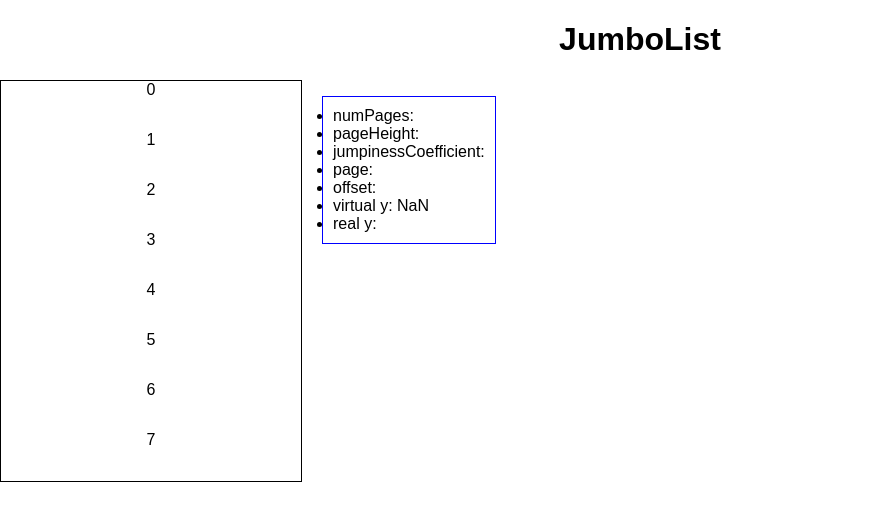
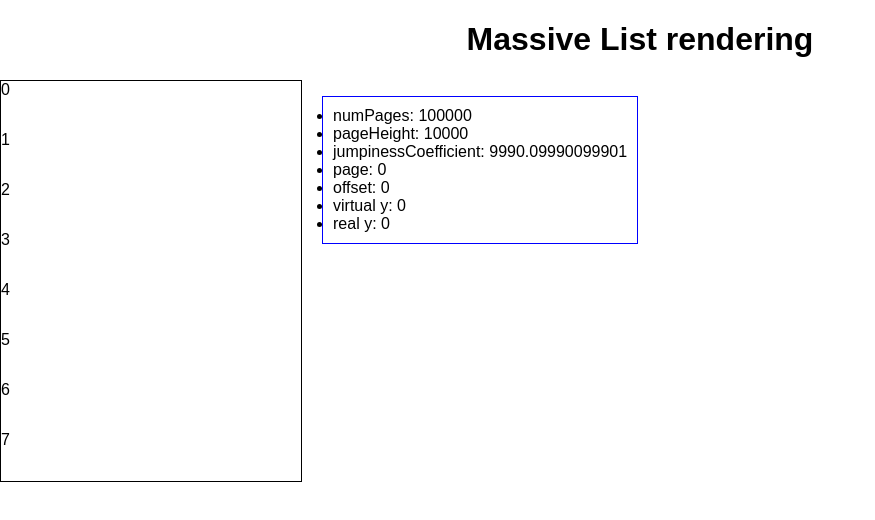
Before and after one commit to benkeen/macroscroller, a React (Create React App) app: page / in a window 1280 px wide. Shown: the top 520 px of the page, without its empty margins (0-875 px from the left). Built offline with nearby package versions, Linux system fonts and the light colour scheme.

Commit message:
fun with math

```diff
--- a/src/App.js
+++ b/src/App.js
@@ -4,7 +4,7 @@ import './App.css';
 
 
 const data = [];
-for (let i=0; i<2000; i++) {
+for (let i=0; i<10000; i++) {
 	data.push(i);
 }
 
@@ -40,7 +40,7 @@ const App = () => {
 
 	return (
 		<div className="App">
-			<h1>JumboList</h1>
+			<h1>Massive List rendering</h1>
 
 			<MongoList
 				height={400}
--- a/src/MongoList.js
+++ b/src/MongoList.js
@@ -8,13 +8,11 @@ export default class MongoList extends React.Component {
 		this.onJump = this.onJump.bind(this);
 		this.el = React.createRef();
 
-		const virtualHeight = 1000000000; //th
+		const virtualHeight        = 1000000000; //th
 		const realScrollableHeight = 1000000; // h
 
 		const pageHeight = realScrollableHeight / 100;
 		const numPages =  Math.ceil(virtualHeight / pageHeight);
-
-		//var vp = 400;                   // viewport height
 
 		this.state = {
 			virtualHeight, // (th)
@@ -30,30 +28,10 @@ export default class MongoList extends React.Component {
 		};
 	}
 
-	onJump () {
-		const { virtualHeight, scrollableHeight, jumpinessCoefficient, pageHeight } = this.state;
-		const { height } = this.props;
-		const scrollTop = this.el.current.scrollTop;
-
-		console.log('scroll top: ', scrollTop);
-
-		const page = Math.floor(scrollTop * ((virtualHeight - height) / (scrollableHeight - height)) * (1 / pageHeight));
-
-		const newState = {
-			page,
-			offset: Math.round(page * jumpinessCoefficient),
-			prevScrollTop: scrollTop
-		};
-		this.setState(() => (newState));
-
-		//removeAllRows();
-
-		return newState;
+	componentDidMount () {
+		this.props.onDebug({ ...this.state });
 	}
 
-	componentDidUpdate () {
-		console.log(this.props.height, this.state.scrollableHeight);
-	}
 	onScroll () {
 		const { prevScrollTop } = this.state;
 		const { height } = this.props;
@@ -63,14 +41,36 @@ export default class MongoList extends React.Component {
 		}
 
 		const scrollTop = this.el.current.scrollTop;
-		let newState = {};
+
+		let debugState = {};
+
+		console.log('scroll distance: ', Math.abs(scrollTop - prevScrollTop));
 		if (Math.abs(scrollTop - prevScrollTop) > height) {
-			newState = this.onJump();
+			debugState = this.onJump();
 		} else {
-			newState = this.onNearScroll();
+			debugState = this.onNearScroll();
 		}
 
-		this.props.onDebug({ ...this.state, newState });
+		this.props.onDebug({ ...this.state, debugState });
+	}
+
+	onJump () {
+		const { virtualHeight, scrollableHeight, jumpinessCoefficient, pageHeight } = this.state;
+		const { height } = this.props;
+		const scrollTop = this.el.current.scrollTop;
+
+		const page = Math.floor(scrollTop * ((virtualHeight - height) / (scrollableHeight - height)) * (1 / pageHeight));
+		console.log('new page ', page);
+
+		const newState = {
+			page,
+			offset: Math.round(page * jumpinessCoefficient),
+			prevScrollTop: scrollTop
+		};
+
+		this.setState(() => (newState));
+
+		return newState;
 	}
 
 	onNearScroll () {
@@ -83,18 +83,16 @@ export default class MongoList extends React.Component {
 			newState.offset = Math.round(page * jumpinessCoefficient);
 			newState.prevScrollTop = scrollTop - jumpinessCoefficient;
 			this.el.current.scrollTop = newState.prevScrollTop;
-
-			//removeAllRows();
 		} else if (scrollTop + offset < page * pageHeight) {
 			newState.page = page-1;
 			newState.offset = Math.round(page * jumpinessCoefficient);
 			newState.prevScrollTop = scrollTop + jumpinessCoefficient;
 			this.el.current.scrollTop = newState.prevScrollTop;
-
-			//removeAllRows();
 		} else {
 			newState.prevScrollTop = scrollTop;
 		}
+
+		console.log('(onNearScroll) new state: ', newState);
 
 		this.setState(() => (newState));
 
@@ -102,26 +100,42 @@ export default class MongoList extends React.Component {
 	}
 
 	getRows () {
-		const { data } = this.props;
+		const { offset, rowHeight, virtualHeight } = this.state;
+		const { data, height } = this.props;
+
+		if (!this.el.current) {
+			return null;
+		}
 
 		// calculate the viewport + buffer
-		// var y = viewport.scrollTop() + offset,
-		// 	buffer = vp,
-		// 	top = Math.floor((y-buffer)/rh),
-		// 	bottom = Math.ceil((y+vp+buffer)/rh);
-		//
-		// top = Math.max(0,top);
-		// bottom = Math.min(th/rh,bottom);
+		let y = this.el.current.scrollTop + offset,
+			buffer = height,
+			top = Math.floor((y - buffer) / rowHeight),
+			bottom = Math.ceil((y + height + buffer)/rowHeight);
 
-		return data.map((item) => (
-			<div key={item} style={{ height: 50 }}>
-				{item}
-			</div>
-		));
+		top = Math.max(0, top);
+		bottom = Math.min(virtualHeight / rowHeight, bottom);
+
+		console.log(top, bottom);
+
+		let rows = [];
+		for (let i=top; i<=bottom; i++) {
+			rows.push(
+				<div key={data[i]} style={{
+					height: 50,
+					position: 'absolute',
+					top: data[i] * 50 - offset
+				}}>
+					{data[i]}
+				</div>
+			);
+		}
+		return rows;
 	}
 
 	render () {
 		const { height } = this.props;
+		const { virtualHeight } = this.state;
 
 		return (
 			<div style={{
@@ -133,8 +147,9 @@ export default class MongoList extends React.Component {
 			}} ref={this.el}
 			onScroll={this.onScroll}>
 				<div style={{
-					height: this.state.scrollableHeight,
+					height: virtualHeight,
 					position: 'relative',
+					width: 300,
 					overflow: 'hidden'
 				}}>
 					{this.getRows()}
```
